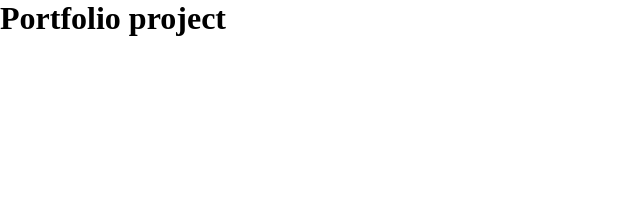
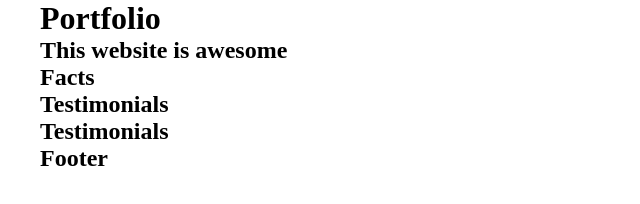
Before and after one commit to dimaspirit/odin-landing-page, a plain HTML site: page index.html in a window 1280 px wide. Shown: the whole page, without its empty margins (0-640 px from the left). Drawn offline with Linux system fonts and the light colour scheme.

Commit message:
feat: add sections and max-width for them

```diff
--- a/index.html
+++ b/index.html
@@ -7,6 +7,38 @@
   <link rel="stylesheet" href="styles.css">
 </head>
 <body>
-  <h1>Portfolio project</h1>
+  <div class="wrapper top">
+    <div class="container header">
+      <h1>Portfolio</h1>
+    </div>
+
+    <div class="container hero">
+      <h2>This website is awesome</h2>
+    </div>
+  </div>
+
+  <div class="wrapper facts">
+    <div class="container ">
+      <h2>Facts</h2>
+    </div>
+  </div>
+
+  <div class="wrapper testimonials">
+    <div class="container">
+      <h2>Testimonials</h2>
+    </div>
+  </div>
+
+  <div class="wrapper action">
+    <div class="container">
+      <h2>Testimonials</h2>
+    </div>
+  </div>
+
+  <div class="wrapper footer">
+    <div class="container footer">
+      <h2>Footer</h2>
+    </div>
+  </div>
 </body>
 </html>
--- a/styles.css
+++ b/styles.css
@@ -6,3 +6,8 @@
 *::after {
   box-sizing: border-box;
 }
+
+.container {
+  max-width: 1200px;
+  margin: 0 auto;
+}
```
